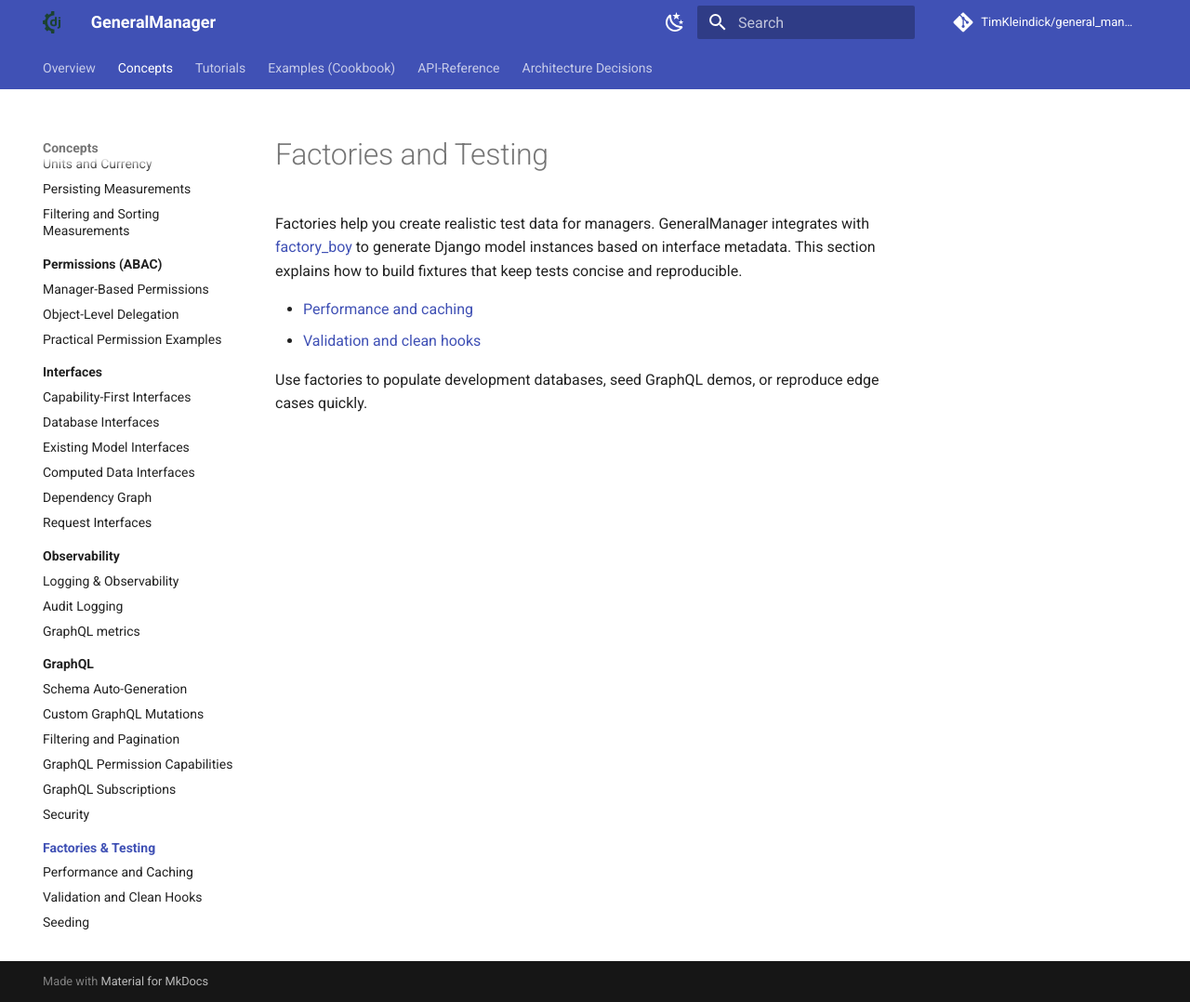
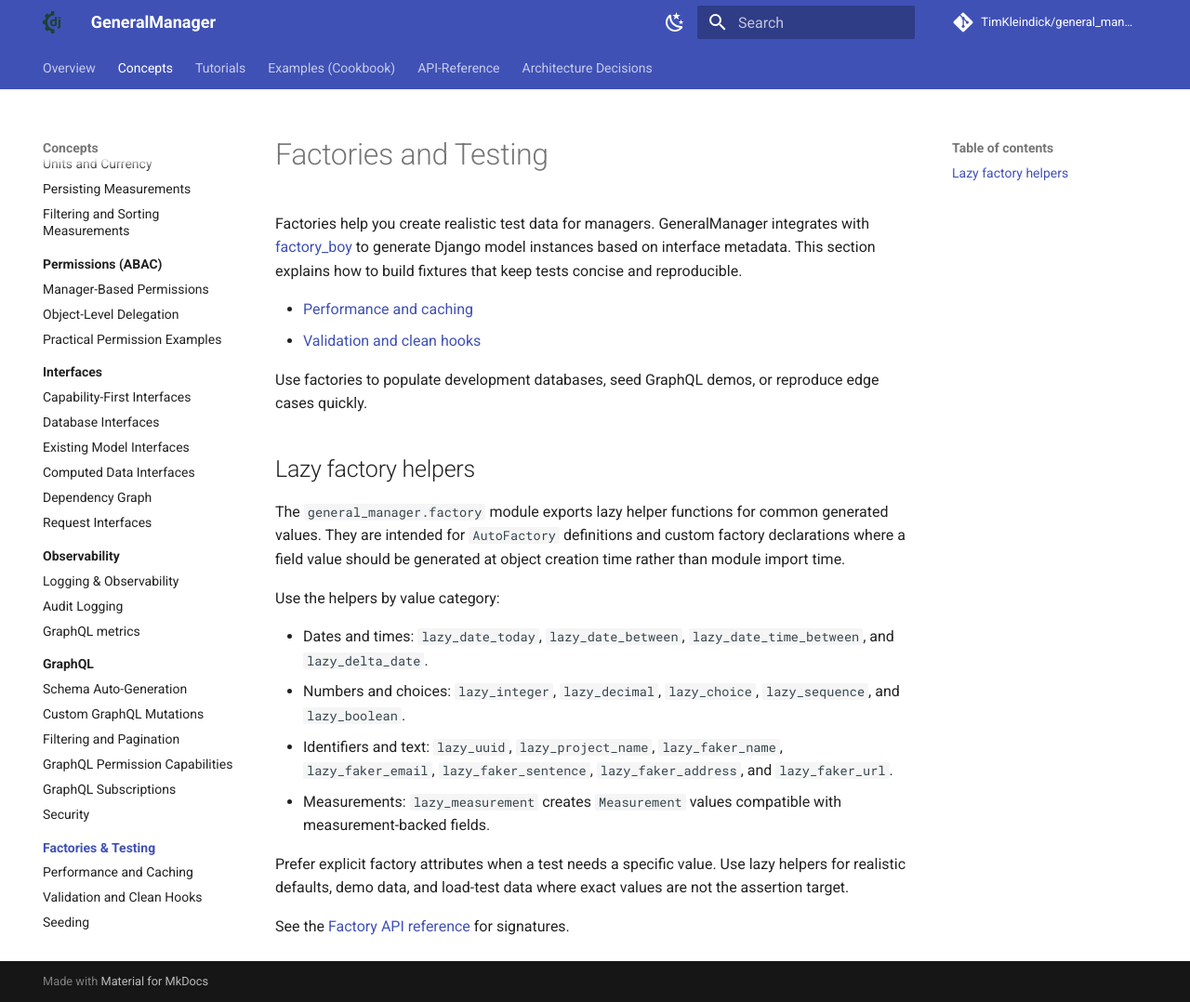
Before and after one commit to TimKleindick/general_manager, an MkDocs documentation site: the page built from docs/concepts/factories/index.md, in a window 1280 px wide and 1078 px high. Shown: the whole window at 93% size. Built offline with MkDocs 1.6.1 and Material for MkDocs 9.7.7, drawn with Linux system fonts in a browser that asks for light colours; comment, search, counter and statistics services are not loaded.

Commit message:
docs: cover factory helper families

```diff
--- a/docs/concepts/factories/index.md
+++ b/docs/concepts/factories/index.md
@@ -6,3 +6,18 @@ Factories help you create realistic test data for managers. GeneralManager integ
 - [Validation and clean hooks](validation_clean.md)
 
 Use factories to populate development databases, seed GraphQL demos, or reproduce edge cases quickly.
+
+## Lazy factory helpers
+
+The `general_manager.factory` module exports lazy helper functions for common generated values. They are intended for `AutoFactory` definitions and custom factory declarations where a field value should be generated at object creation time rather than module import time.
+
+Use the helpers by value category:
+
+- Dates and times: `lazy_date_today`, `lazy_date_between`, `lazy_date_time_between`, and `lazy_delta_date`.
+- Numbers and choices: `lazy_integer`, `lazy_decimal`, `lazy_choice`, `lazy_sequence`, and `lazy_boolean`.
+- Identifiers and text: `lazy_uuid`, `lazy_project_name`, `lazy_faker_name`, `lazy_faker_email`, `lazy_faker_sentence`, `lazy_faker_address`, and `lazy_faker_url`.
+- Measurements: `lazy_measurement` creates `Measurement` values compatible with measurement-backed fields.
+
+Prefer explicit factory attributes when a test needs a specific value. Use lazy helpers for realistic defaults, demo data, and load-test data where exact values are not the assertion target.
+
+See the [Factory API reference](../../api/factory.md) for signatures.
```
